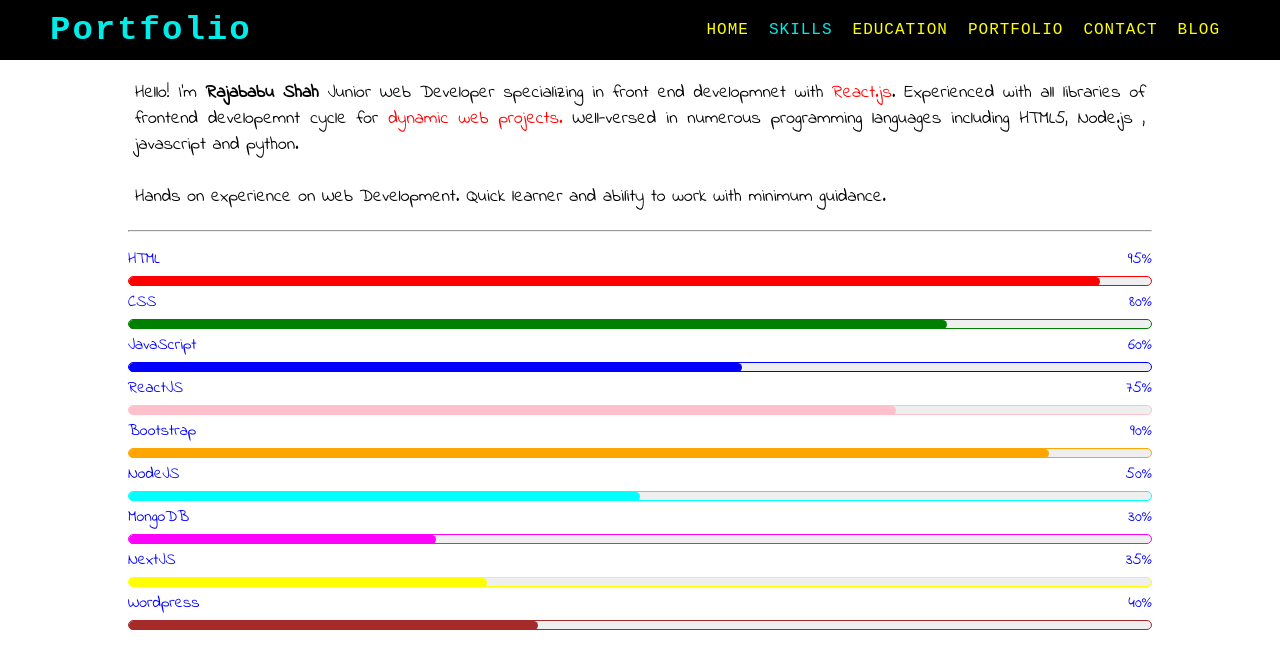
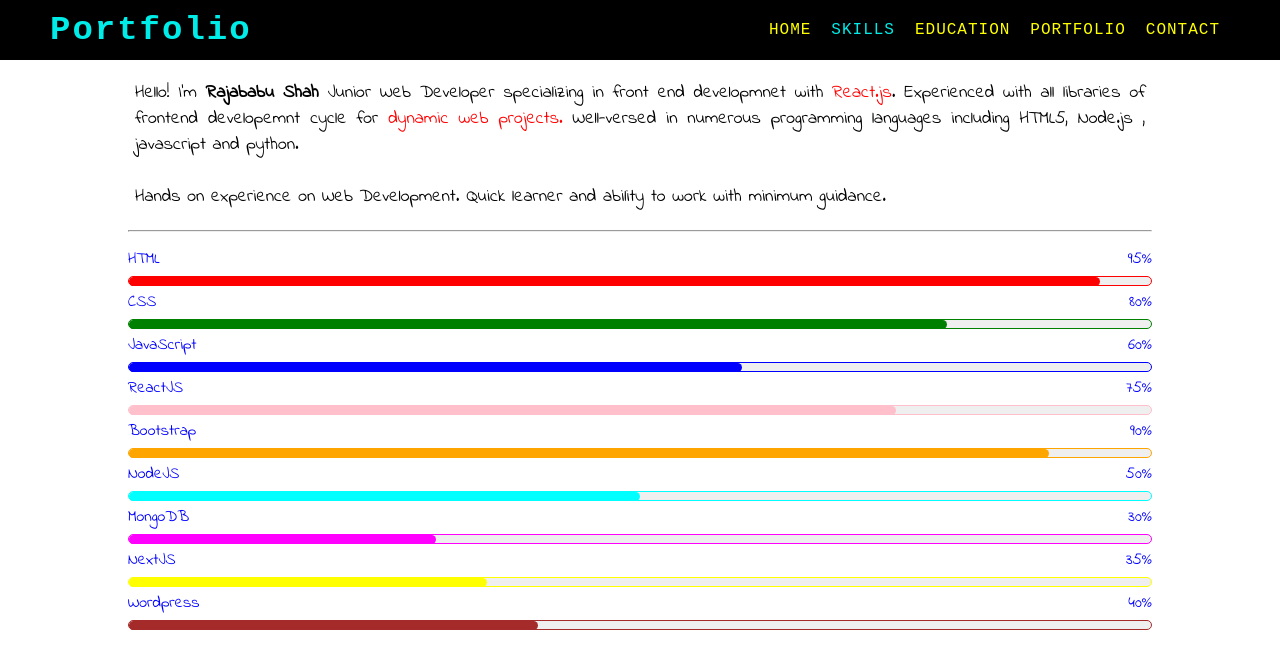
Before and after one commit to r-rajababushah/r-rajababushah, a React (Vite) app: page /skills in a window 1280 px wide. Shown: the top 668 px of the page. Built offline with nearby package versions, Linux system fonts and the light colour scheme.

Commit message:
minor edit

```diff
--- a/src/App.jsx
+++ b/src/App.jsx
@@ -6,7 +6,6 @@ import Skills from './pages/Skillspage/Skills';
 import Education from './pages/Education/Education';
 import Portfolio from './pages/Portfolio/Portfolio';
 import Contact from './pages/Contact/Contact';
-import Blog from './pages/Blog/Blog';
 import "./App.css";
 
 function App() {
@@ -19,7 +18,6 @@ function App() {
                     <Route path='/education' element={<Education />} />
                     <Route path='/portfolio' element={<Portfolio />} />
                     <Route path='/contact' element={<Contact />} />
-                    <Route path='/blog' element={<Blog />} />
                 </Route>
             </Routes>
         </BrowserRouter>
--- a/src/components/Header/Header.jsx
+++ b/src/components/Header/Header.jsx
@@ -71,18 +71,6 @@ function Header() {
                             CONTACT
                         </NavLink>
                     </li>
-                    <li>
-                        <NavLink
-                            to="/blog"
-                            style={({ isActive }) => {
-                                return {
-                                    color: isActive ? activeNav : "yellow",
-                                }
-                            }}
-                        >
-                            BLOG
-                        </NavLink>
-                    </li>
                 </ul>
             </nav>
             <Outlet />
--- a/src/pages/Blog/Blog.jsx
+++ /dev/null
@@ -1,25 +0,0 @@
-import React, { useState } from 'react'
-import { Helmet, HelmetProvider } from 'react-helmet-async';
-
-
-function Blog() {
-    const [text, setText] = useState('');
-
-    return (
-        <>
-            <HelmetProvider>
-                <Helmet>
-                    <title>Rajababu Shah - Blog</title>
-                </Helmet>
-                <div className='My Blog' style={{ padding: "10px" }}>
-                    <div className="myPost">
-                        <h2 style={{ color: "red" }}>The life i got........................</h2>
-                        <p style={{ fontWeight: "bold" }}>DATA NOT WRITTEN BY USER</p>
-                    </div>
-                </div>
-            </HelmetProvider>
-        </>
-    )
-}
-
-export default Blog
```
